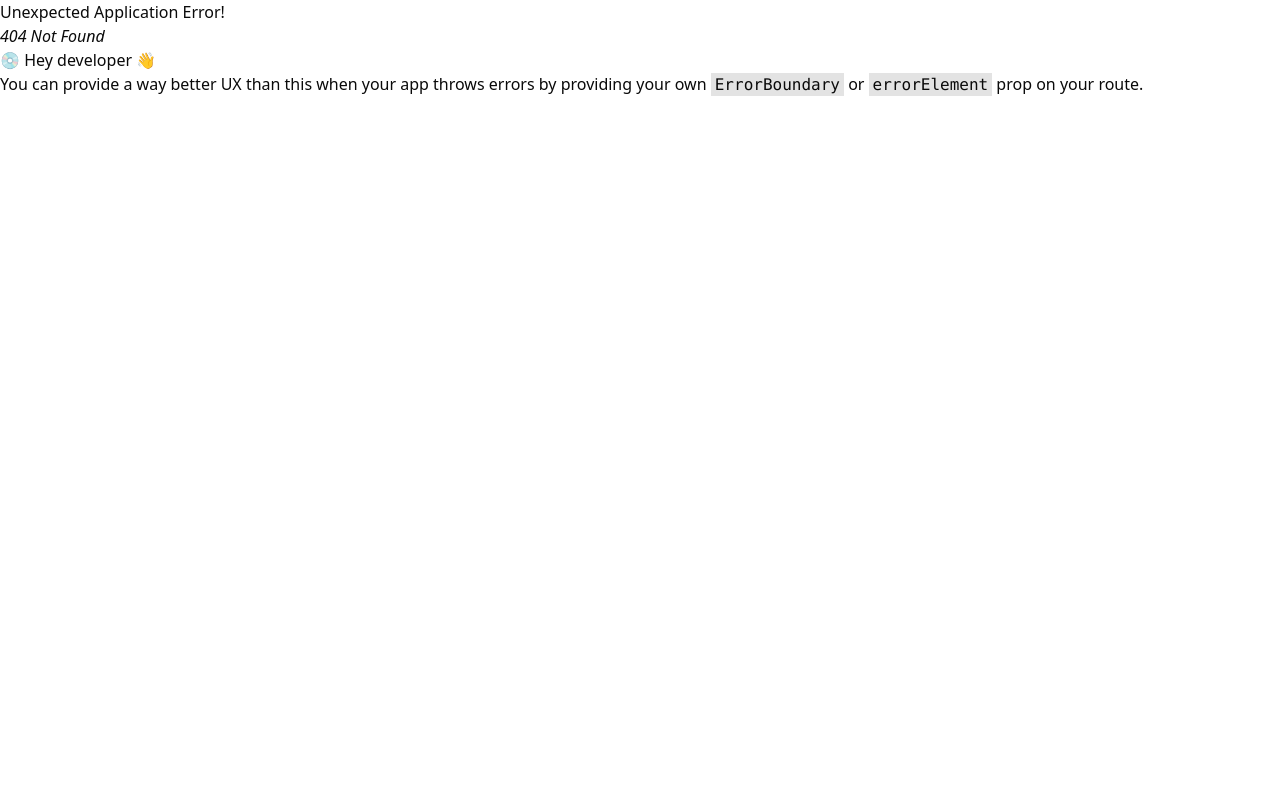
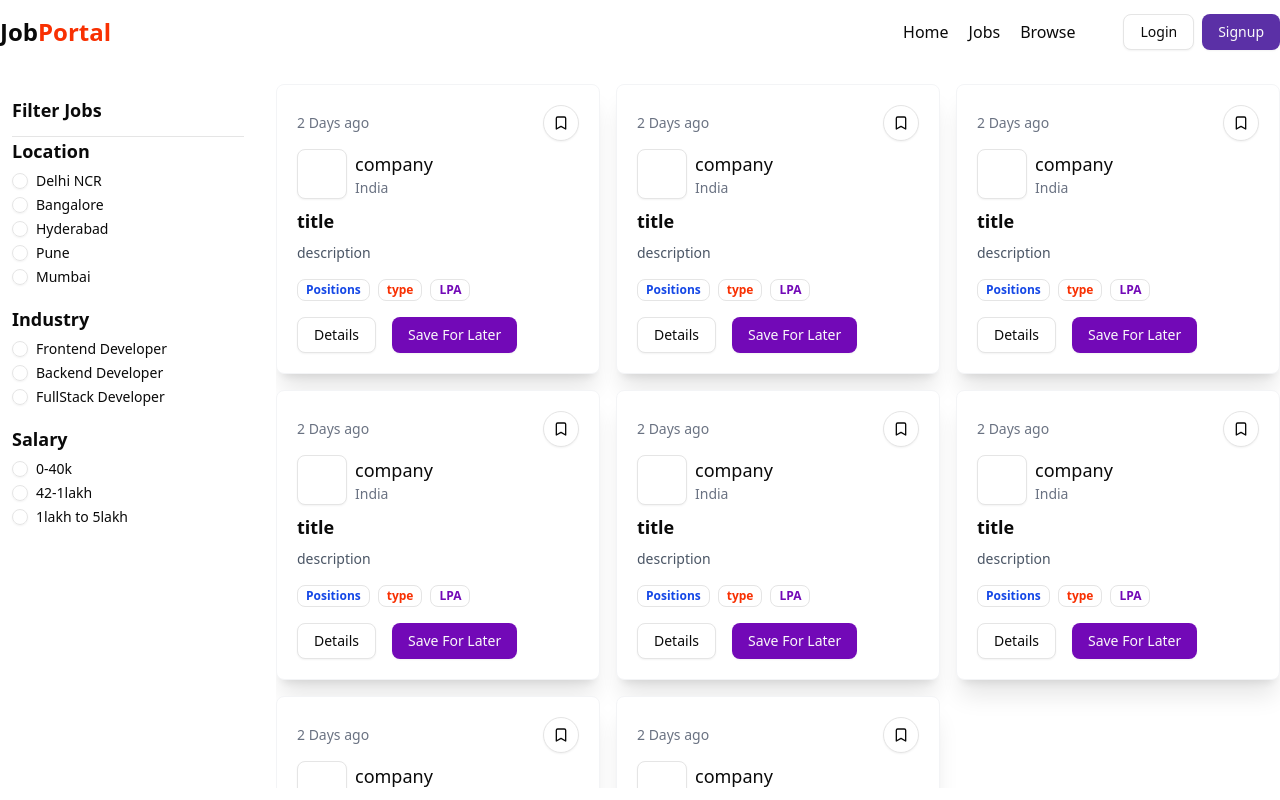
Before and after one commit to IamProgrammer24/Job_portal, a React (Vite) app in the folder frontend/: page /jobs in a window 1280 px wide. Before the commit this address had no page. Built offline with nearby package versions, Linux system fonts and the light colour scheme.

Commit message:
jobs page ui complete

```diff
--- /dev/null
+++ b/frontend/src/components/FilterCard.jsx
@@ -0,0 +1,49 @@
+import React, { useEffect, useState } from "react";
+import { RadioGroup, RadioGroupItem } from "./ui/radio-group";
+import { Label } from "./ui/label";
+
+const fitlerData = [
+  {
+    fitlerType: "Location",
+    array: ["Delhi NCR", "Bangalore", "Hyderabad", "Pune", "Mumbai"],
+  },
+  {
+    fitlerType: "Industry",
+    array: ["Frontend Developer", "Backend Developer", "FullStack Developer"],
+  },
+  {
+    fitlerType: "Salary",
+    array: ["0-40k", "42-1lakh", "1lakh to 5lakh"],
+  },
+];
+
+const FilterCard = () => {
+  const [selectedValue, setSelectedValue] = useState("");
+  const changeHandler = (value) => {
+    setSelectedValue(value);
+  };
+  return (
+    <div className="w-full bg-white p-3 rounded-md">
+      <h1 className="font-bold text-lg">Filter Jobs</h1>
+      <hr className="mt-3" />
+      <RadioGroup value={selectedValue} onValueChange={changeHandler}>
+        {fitlerData.map((data, index) => (
+          <div>
+            <h1 className="font-bold text-lg">{data.fitlerType}</h1>
+            {data.array.map((item, idx) => {
+              const itemId = `id${index}-${idx}`;
+              return (
+                <div className="flex items-center space-x-2 my-2">
+                  <RadioGroupItem value={item} id={itemId} />
+                  <Label htmlFor={itemId}>{item}</Label>
+                </div>
+              );
+            })}
+          </div>
+        ))}
+      </RadioGroup>
+    </div>
+  );
+};
+
+export default FilterCard;
--- /dev/null
+++ b/frontend/src/components/Job.jsx
@@ -0,0 +1,62 @@
+import React from "react";
+import { Button } from "./ui/button";
+import { Bookmark } from "lucide-react";
+import { Avatar, AvatarImage } from "./ui/avatar";
+import { Badge } from "./ui/badge";
+import { useNavigate } from "react-router-dom";
+
+const Job = ({ job }) => {
+  const navigate = useNavigate();
+  // const jobId = "lsekdhjgdsnfvsdkjf";
+
+  return (
+    <div className="p-5 rounded-md shadow-xl bg-white border border-gray-100">
+      <div className="flex items-center justify-between">
+        <p className="text-sm text-gray-500">2 Days ago</p>
+        <Button variant="outline" className="rounded-full" size="icon">
+          <Bookmark />
+        </Button>
+      </div>
+
+      <div className="flex items-center gap-2 my-2">
+        <Button className="p-6" variant="outline" size="icon">
+          <Avatar>
+            <AvatarImage src="" />
+          </Avatar>
+        </Button>
+        <div>
+          <h1 className="font-medium text-lg">company</h1>
+          <p className="text-sm text-gray-500">India</p>
+        </div>
+      </div>
+
+      <div>
+        <h1 className="font-bold text-lg my-2">title</h1>
+        <p className="text-sm text-gray-600">description</p>
+      </div>
+      <div className="flex items-center gap-2 mt-4">
+        <Badge className={"text-blue-700 font-bold"} variant="ghost">
+          {" "}
+          Positions
+        </Badge>
+        <Badge className={"text-[#F83002] font-bold"} variant="ghost">
+          type
+        </Badge>
+        <Badge className={"text-[#7209b7] font-bold"} variant="ghost">
+          LPA
+        </Badge>
+      </div>
+      <div className="flex items-center gap-4 mt-4">
+        <Button
+          onClick={() => navigate(`/description/${job?._id}`)}
+          variant="outline"
+        >
+          Details
+        </Button>
+        <Button className="bg-[#7209b7]">Save For Later</Button>
+      </div>
+    </div>
+  );
+};
+
+export default Job;
--- /dev/null
+++ b/frontend/src/components/Jobs.jsx
@@ -0,0 +1,36 @@
+import React from "react";
+import Navbar from "./ui/shared/Navbar";
+import FilterCard from "./FilterCard";
+import Job from "./Job";
+
+const jobs = [1, 2, 3, 4, 5, 6, 7, 9];
+
+const Jobs = () => {
+  return (
+    <div>
+      <Navbar />
+      <div className="max-w-7xl mx-auto mt-5">
+        <div className="flex gap-5">
+          <div className="w-1/5">
+            <FilterCard />
+          </div>
+          <div className="flex-1 h-[88vh] overflow-y-auto pb-5">
+            {jobs.length === 0 ? (
+              <span>Job not Found</span>
+            ) : (
+              <div className="grid grid-cols-3 gap-4">
+                {jobs.map((job, index) => (
+                  <div key={index}>
+                    <Job />
+                  </div>
+                ))}
+              </div>
+            )}
+          </div>
+        </div>
+      </div>
+    </div>
+  );
+};
+
+export default Jobs;
--- a/frontend/src/components/ui/shared/Navbar.jsx
+++ b/frontend/src/components/ui/shared/Navbar.jsx
@@ -21,9 +21,15 @@
         </div>
         <div className="flex items-center gap-12">
           <ul className="flex font-medium items-center gap-5">
-            <li>Home</li>
-            <li>Jobs</li>
-            <li>Browse</li>
+            <li>
+              <Link to="/">Home</Link>
+            </li>
+            <li>
+              <Link to="/jobs">Jobs</Link>
+            </li>
+            <li>
+              <Link to="/browse">Browse</Link>
+            </li>
           </ul>
           {!user ? (
             <div className="flex items-center gap-2">
```
Also changed, not shown: frontend/src/App.jsx (+5 -4 lines).
